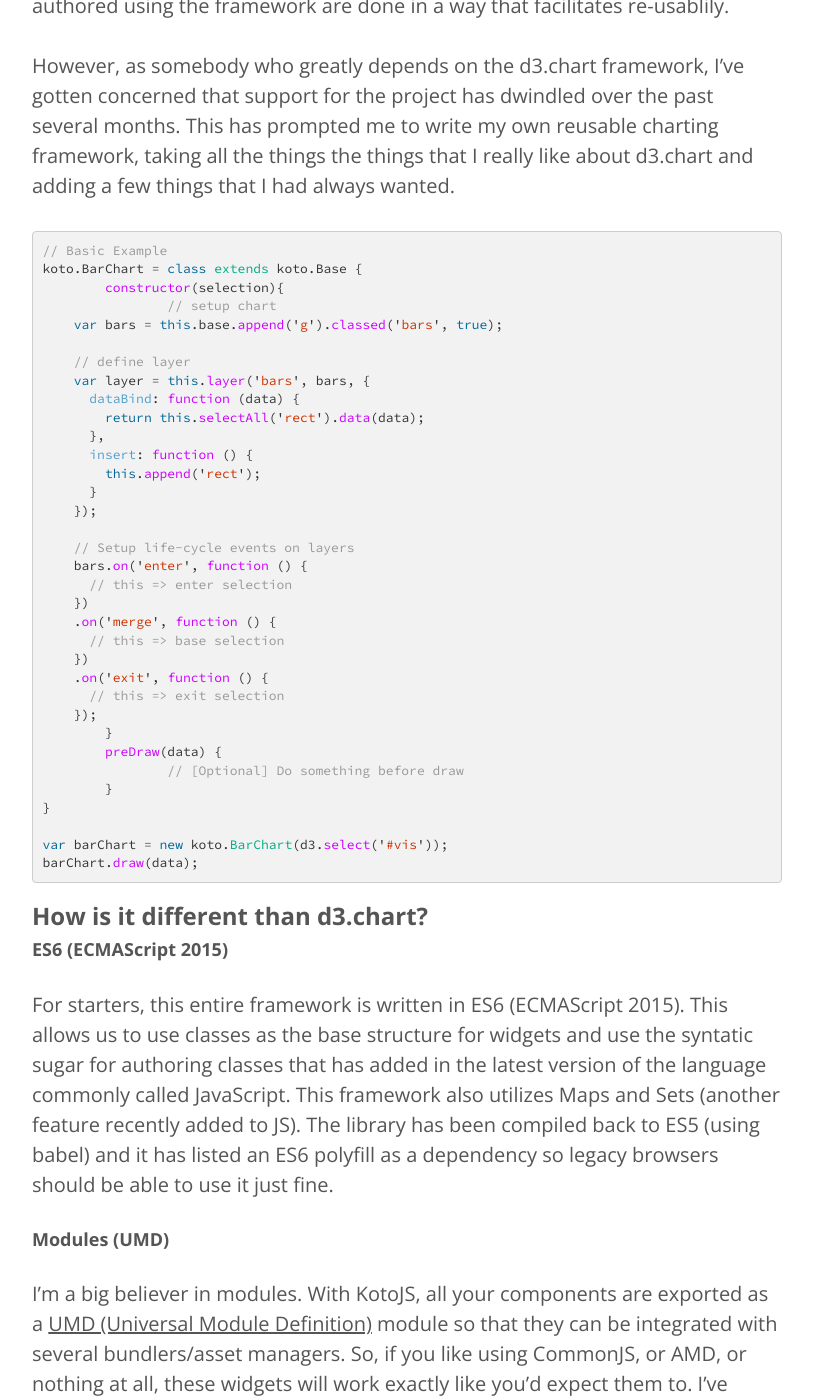
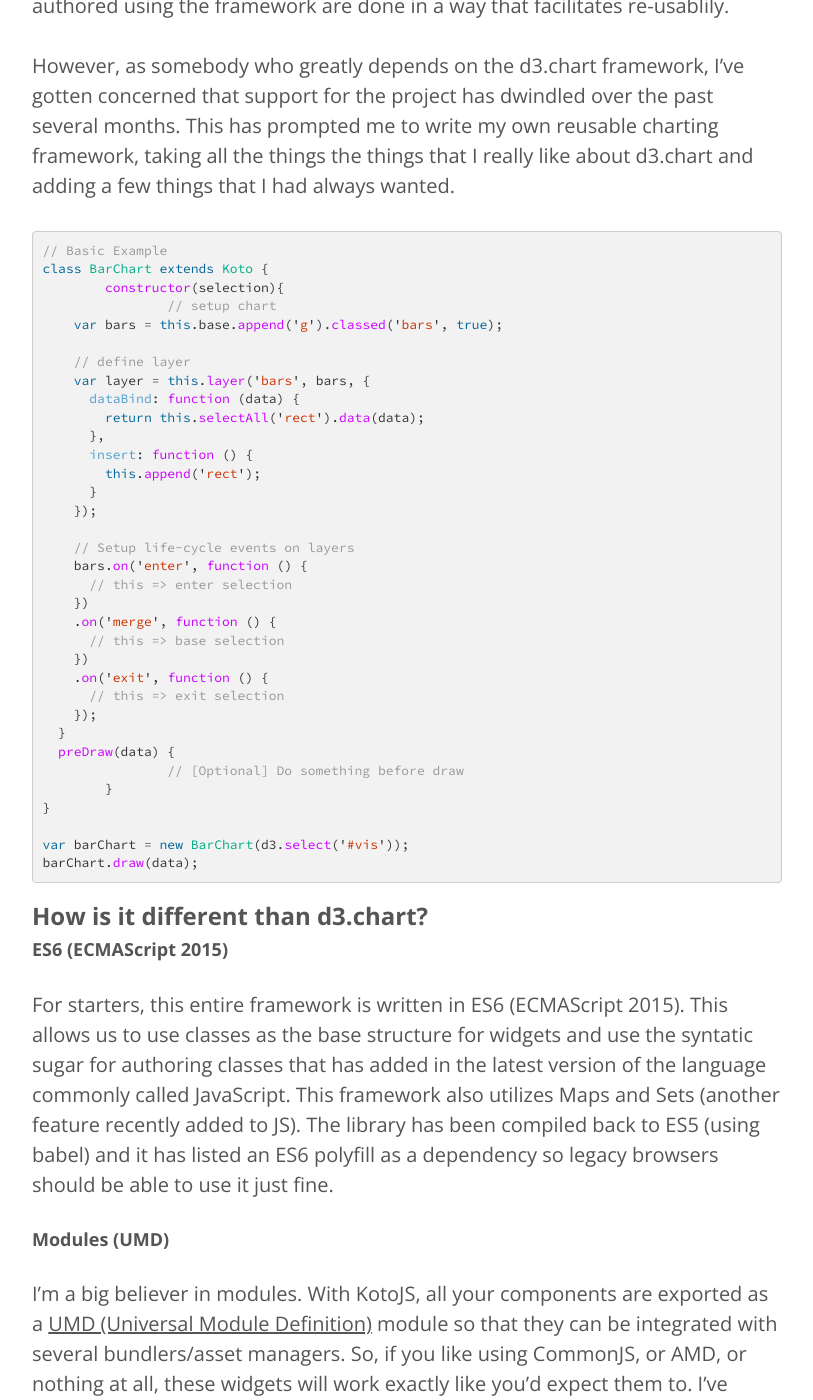
Before and after one commit to kotojs/kotojs.github.io, a Jekyll site: the page built from index.markdown, in a window 1280 px wide and 1400 px high, scrolled down 878 px. Shown: the whole window, without its empty margins (233-1046 px from the left). Built offline with Jekyll 4.4.1, drawn with Linux system fonts in a browser that asks for light colours; nearby versions of some CDN libraries.

Commit message:
Update index.markdown

```diff
--- a/index.markdown
+++ b/index.markdown
@@ -20,7 +20,7 @@ However, as somebody who greatly depends on the d3.chart framework, I've gotten
 
 {% highlight javascript %}
 // Basic Example
-koto.BarChart = class extends koto.Base {
+class BarChart extends Koto {
 	constructor(selection){
 		// setup chart
     var bars = this.base.append('g').classed('bars', true);
@@ -45,13 +45,13 @@ koto.BarChart = class extends koto.Base {
     .on('exit', function () {
       // this => exit selection
     });
-	}
-	preDraw(data) {
+  }
+  preDraw(data) {
 		// [Optional] Do something before draw
 	}
 }
 
-var barChart = new koto.BarChart(d3.select('#vis'));
+var barChart = new BarChart(d3.select('#vis'));
 barChart.draw(data);
 {% endhighlight %}
 
@@ -68,7 +68,7 @@ In d3.chart, it is a common practice to have each configurable option (ex. Heigh
 
 {% highlight javascript %}
 // Similar syntax to other d3 methods like `attr` and `style`
-var barChart = new koto.BarChart(d3.select('#vis'));
+var barChart = new BarChart(d3.select('#vis'));
 
 barChart
   .config('height', 500)
@@ -90,7 +90,7 @@ In an effort to make components authored with this framework truely reusable, it
 
 {% highlight javascript %}
 // Similar syntax to other d3 methods like `attr` and `style`
-var barChart = new koto.BarChart(d3.select('#vis'));
+var barChart = new BarChart(d3.select('#vis'));
 
 barChart
   .accessor('name', function(d) { return d.country; })
@@ -118,7 +118,7 @@ var barChart = d3.select('#vis').chart('BarChart');
 barChart.draw(data);
 
 // KotoJS
-var barChart = new koto.BarChart(d3.select('#vis'));
+var barChart = new BarChart(d3.select('#vis'));
 barChart.draw(data);
 {% endhighlight %}
 
```
